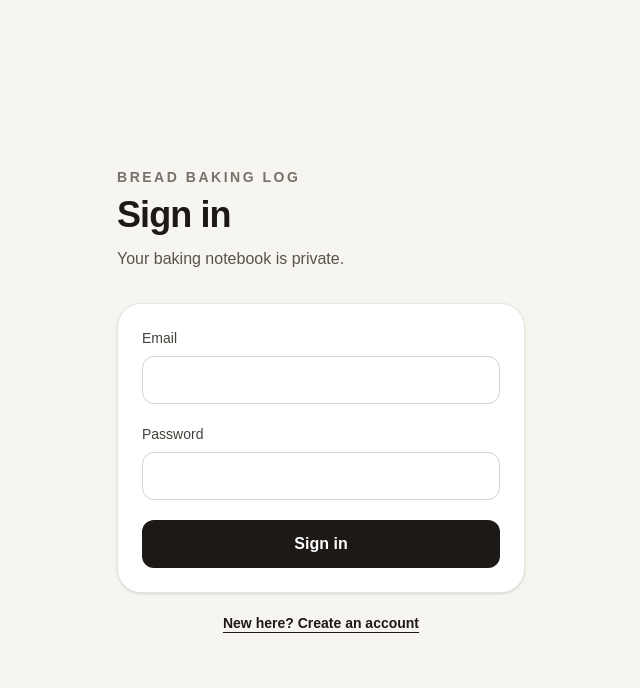
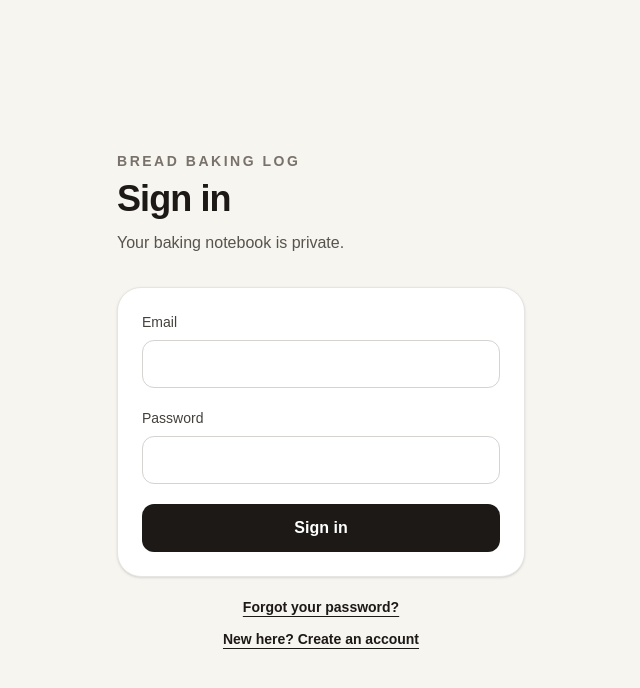
Before and after one commit to moejurray/bread-baking-log, a Next.js app: page /login in a window 1280 px wide. Shown: the top 688 px of the page, without its empty margins (319-959 px from the left). Built offline with nearby package versions, Linux system fonts and the light colour scheme.

Commit message:
Add forgot password mode

```diff
--- a/app/login/page.tsx
+++ b/app/login/page.tsx
@@ -1,4 +1,4 @@
-import { login, signUp } from "./actions";
+import { login, requestPasswordReset, signUp } from "./actions";
 
 export default async function LoginPage({
   searchParams,
@@ -7,35 +7,56 @@ export default async function LoginPage({
 }) {
   const { error, message, mode } = await searchParams;
   const signupMode = mode === "signup";
+  const forgotMode = mode === "forgot";
 
   return (
     <main className="mx-auto flex min-h-screen max-w-md flex-col justify-center px-5 py-10">
       <div className="mb-8">
         <p className="mb-2 text-sm font-semibold uppercase tracking-[0.18em] text-stone-500">Bread Baking Log</p>
-        <h1 className="text-4xl font-semibold tracking-tight text-stone-900">{signupMode ? "Create account" : "Sign in"}</h1>
-        <p className="mt-3 leading-6 text-stone-600">{signupMode ? "Create your own private baking notebook." : "Your baking notebook is private."}</p>
+        <h1 className="text-4xl font-semibold tracking-tight text-stone-900">
+          {forgotMode ? "Reset password" : signupMode ? "Create account" : "Sign in"}
+        </h1>
+        <p className="mt-3 leading-6 text-stone-600">
+          {forgotMode
+            ? "Enter your email and we’ll send you a reset link."
+            : signupMode
+              ? "Create your own private baking notebook."
+              : "Your baking notebook is private."}
+        </p>
       </div>
 
-      <form action={signupMode ? signUp : login} className="space-y-5 rounded-3xl border border-stone-200 bg-white p-6 shadow-sm">
+      <form action={forgotMode ? requestPasswordReset : signupMode ? signUp : login} className="space-y-5 rounded-3xl border border-stone-200 bg-white p-6 shadow-sm">
         <div>
           <label htmlFor="email" className="mb-2 block text-sm font-medium text-stone-700">Email</label>
           <input id="email" name="email" type="email" autoComplete="email" required className="min-h-12 w-full rounded-xl border border-stone-300 bg-white px-4 text-base outline-none focus:border-stone-600" />
         </div>
-        <div>
-          <label htmlFor="password" className="mb-2 block text-sm font-medium text-stone-700">Password</label>
-          <input id="password" name="password" type="password" autoComplete={signupMode ? "new-password" : "current-password"} minLength={signupMode ? 6 : undefined} required className="min-h-12 w-full rounded-xl border border-stone-300 bg-white px-4 text-base outline-none focus:border-stone-600" />
-          {signupMode ? <p className="mt-2 text-xs text-stone-400">At least 6 characters.</p> : null}
-        </div>
+
+        {!forgotMode ? (
+          <div>
+            <label htmlFor="password" className="mb-2 block text-sm font-medium text-stone-700">Password</label>
+            <input id="password" name="password" type="password" autoComplete={signupMode ? "new-password" : "current-password"} minLength={signupMode ? 6 : undefined} required className="min-h-12 w-full rounded-xl border border-stone-300 bg-white px-4 text-base outline-none focus:border-stone-600" />
+            {signupMode ? <p className="mt-2 text-xs text-stone-400">At least 6 characters.</p> : null}
+          </div>
+        ) : null}
+
         {error ? <p className="rounded-xl bg-red-50 px-4 py-3 text-sm text-red-700">{error}</p> : null}
         {message ? <p className="rounded-xl bg-stone-50 px-4 py-3 text-sm text-stone-700">{message}</p> : null}
-        <button type="submit" className="min-h-12 w-full rounded-xl bg-stone-900 px-5 py-3 font-semibold text-white">{signupMode ? "Create account" : "Sign in"}</button>
+
+        <button type="submit" className="min-h-12 w-full rounded-xl bg-stone-900 px-5 py-3 font-semibold text-white">
+          {forgotMode ? "Send reset link" : signupMode ? "Create account" : "Sign in"}
+        </button>
       </form>
 
-      <div className="mt-5 text-center text-sm text-stone-600">
-        {signupMode ? (
+      <div className="mt-5 space-y-3 text-center text-sm text-stone-600">
+        {forgotMode ? (
+          <a href="/login" className="font-semibold text-stone-900 underline underline-offset-4">Back to sign in</a>
+        ) : signupMode ? (
           <a href="/login" className="font-semibold text-stone-900 underline underline-offset-4">Already have an account? Sign in</a>
         ) : (
-          <a href="/login?mode=signup" className="font-semibold text-stone-900 underline underline-offset-4">New here? Create an account</a>
+          <>
+            <a href="/login?mode=forgot" className="block font-semibold text-stone-900 underline underline-offset-4">Forgot your password?</a>
+            <a href="/login?mode=signup" className="block font-semibold text-stone-900 underline underline-offset-4">New here? Create an account</a>
+          </>
         )}
       </div>
     </main>
```
